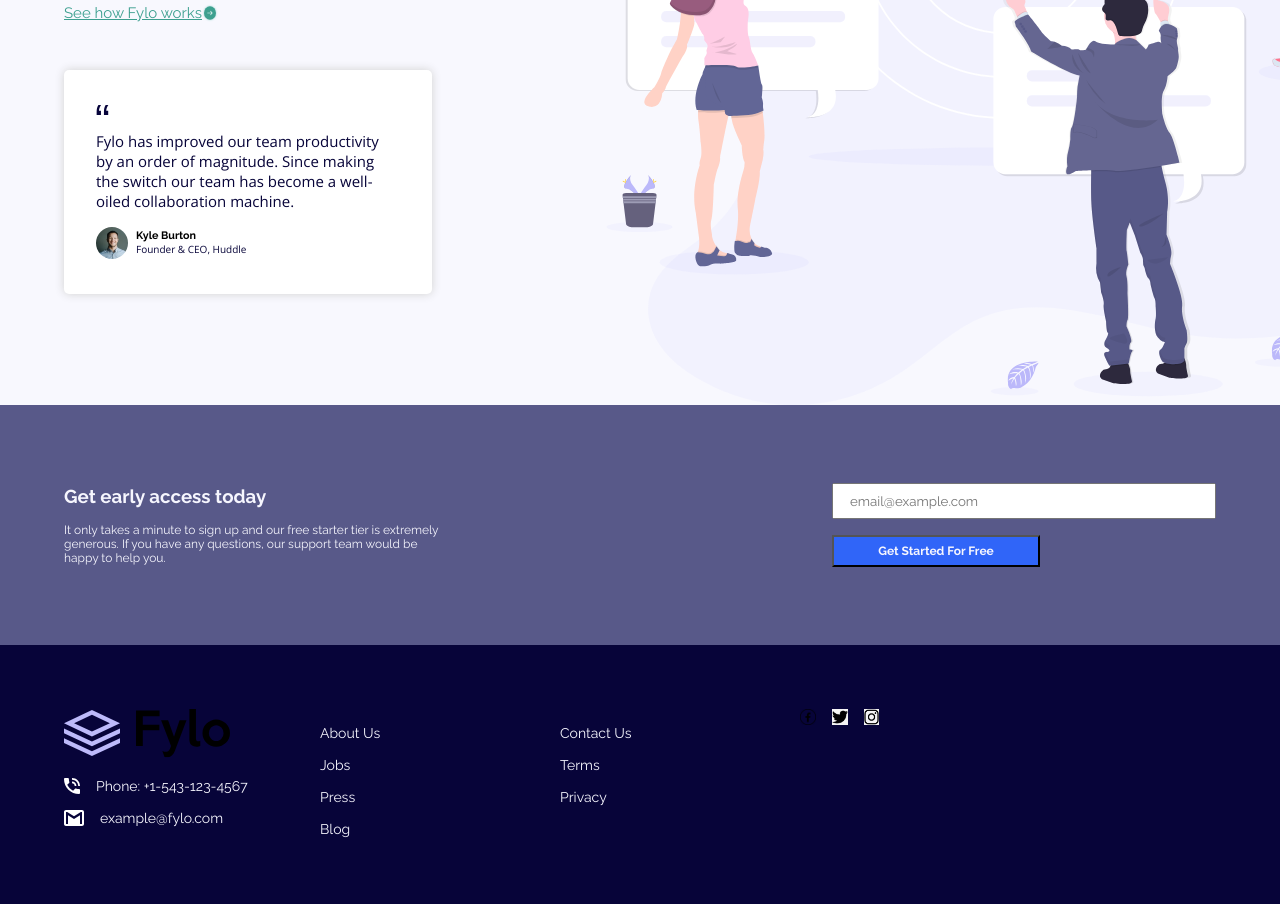
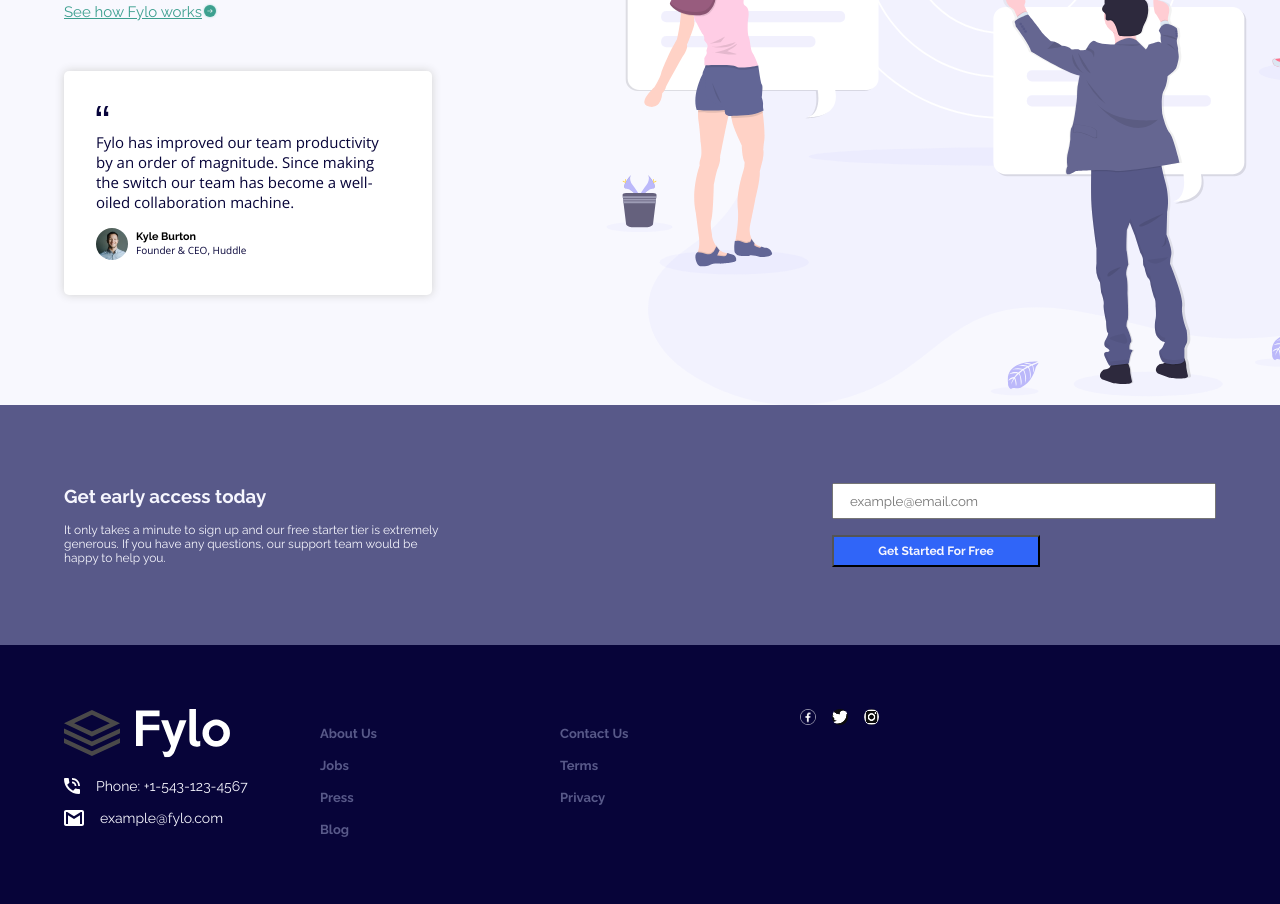
Before and after one commit to PARKO001/fylo-landing-page-with-two-column-layout-master, a plain HTML site: page index.html in a window 1280 px wide. Shown: the part 1115-2019 px from the top of the page. Drawn offline with nearby package versions, Linux system fonts and the light colour scheme.

Commit message:
finalizing

```diff
--- a/index.html
+++ b/index.html
@@ -28,7 +28,12 @@
           Access them wherever you need, share and collaborate with friends,
           family, and co-workers.</p>
         <div class="f_left_whole_button">
-          <input type="email" placeholder="Enter your email" required >
+          <input type="email" placeholder="Enter your email" required>
+          <!-- <datalist id="exampleEmails">
+              <option value="example@gmail.com">
+              <option value="example@yahoo.com">
+              <option value="example@rediffmail.com">
+          </datalist> -->
           <button class="btn">Get Started</button>
         </div>
       </div>
@@ -43,7 +48,7 @@
           covered for all of your file storage needs.</p>
         <p>Securely share files and folders with friends, family and colleagues for
           live collaboration. No email attachments required!</p>
-        <a href="#">See how Fylo works <img src="./images/icon-arrow.svg" alt=""></a>
+        <a href="#">See how Fylo works <span><img src="./images/icon-arrow.svg" alt=""></span></a>
         <div class="quotebox">
           <img src="./images/icon-quotes.svg" alt="">
           <p>Fylo has improved our team productivity by an order of magnitude. Since
@@ -69,7 +74,7 @@
           If you have any questions, our support team would be happy to help you.</p>
       </div>
       <div class="right">
-        <input type="text" placeholder="email@example.com">
+        <input type="email" placeholder="example@email.com">
         <button class="btn">Get Started For Free
         </button>
       </div>
@@ -77,7 +82,7 @@
   </main>
   <footer>
     <div class="left">
-      <img src="./images/logo.svg" alt="">
+      <img id="fyloimg" src="./images/logo.svg" alt="">
       <div class="phone">
         <img src="./images/icon-phone.svg" alt="">
         <div><p>Phone: +1-543-123-4567</p></div>
@@ -90,23 +95,23 @@
     <div class="center">
       <div class="footer_center_left box">
         <ul>
-          <li>About Us</li>
-          <li>Jobs</li>
-          <li>Press</li>
-          <li>Blog</li>
+          <li><a href="#">About Us</a></li>
+          <li><a href="#">Jobs</a> </li>
+          <li><a href="#">Press</a> </li>
+          <li><a href="#">Blog</a> </li>
         </ul>
       </div>
       <div class="footer_center_center box">
         <ul>
-          <li>Contact Us</li>
-          <li>Terms</li>
-          <li>Privacy</li>
+          <li><a href="#">Contact Us</a> </li>
+          <li><a href="#">Terms</a> </li>
+          <li><a href="#">Privacy</a> </li>
         </ul>
       </div>
       <div class="footer_center_right box">
-      <img class="pnglogo" src="./images/Facebook-Logo-PNG.png" alt="fbimg">
-      <img class="pnglogo" src="./images/twitter.png" alt="twitterimg">
-      <img class="pnglogo" src="./images/insta.png" alt="instaimg">
+      <a href=""><img class="pnglogo" src="./images/Facebook-Logo-PNG.png" alt="fbimg"></a>
+      <a href=""><img class="pnglogo" src="./images/twitter.png" alt="twitterimg"></a>
+      <a href=""><img class="pnglogo" src="./images/insta.png" alt="instaimg"></a>
       </div>
     </div>
 
--- a/style.css
+++ b/style.css
@@ -82,8 +82,12 @@ main{
     font-size: small;
     box-shadow: none;
     border-radius: 2px;
+    border: 1px solid;
 }
-.f_left_whole_button input:focus{
+input:invalid{
+    border: 1px solid red;
+}
+input:focus{
     outline: none;
     border: 2px solid black;
     background-color: rgb(240, 240, 240);
@@ -101,7 +105,7 @@ main{
     border: 2px solid rgb(109, 109, 109);
     border-radius: 2px;
 }
-.f_left_whole_button .btn:hover{
+.btn:hover{
     background-color: rgb(62, 62, 255);
     font-weight: 700;
     cursor: pointer;
@@ -154,6 +158,12 @@ main{
     color: var(--Moderate-Cyan);
     font-size: 15px;
 }
+.s_left a:hover{
+    color: rgb(0, 219, 219);
+}
+/* .s_left span:hover{
+    color: aqua;
+} */
 .s_left .quotebox{
     height: 14rem;
     width: 23rem;
@@ -238,8 +248,8 @@ footer{
     display: flex;
     justify-content: space-between;
 }
-footer .left img{
-    /* color: white; */
+footer .left #fyloimg{
+    filter: invert(100%) sepia(100%) saturate(2%) hue-rotate(320deg) brightness(103%) contrast(101%);
 }
 footer .phone{
     display: flex;
@@ -282,5 +292,10 @@ footer .center{
 }
 .pnglogo{
     height: 1rem;
-    color: var(--Light-Grayish-Blue);
+    filter: invert(100%) sepia(100%) saturate(2%) hue-rotate(320deg) brightness(103%) contrast(101%);
+    /* border: 1px solid rgb(237, 219, 219); */
+    border-radius: 50%;
 }
+.pnglogo:hover{
+    filter: invert(21%) sepia(62%) saturate(2660%) hue-rotate(212deg) brightness(92%) contrast(94%);
+}
```
